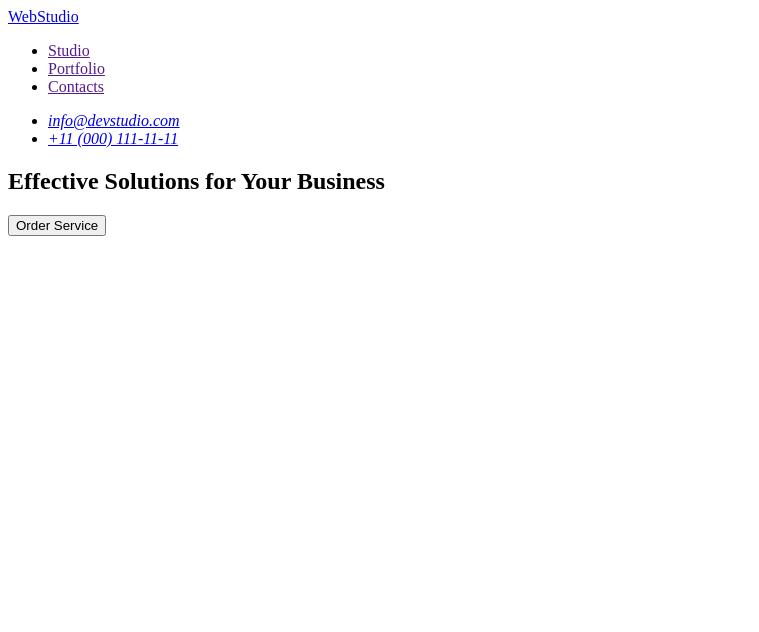
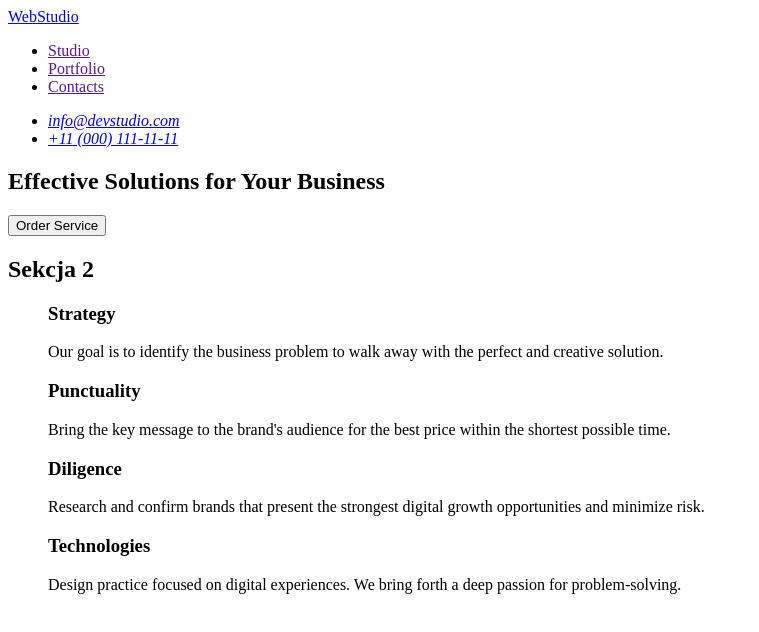
Before and after one commit to Michal901/goit-markup-hw-01, a plain HTML site: page index.html in a window 1280 px wide. Shown: the whole page, without its empty margins (0-759 px from the left). Drawn offline with Linux system fonts and the light colour scheme.

Commit message:
Update index.html

```diff
--- a/index.html
+++ b/index.html
@@ -33,7 +33,28 @@
             <h1>Effective Solutions for Your Business</h1>
             <button type="button">Order Service</button>
         </section>
-        <section></section>
+        <section>
+            <h2>Sekcja 2</h2>
+            <ul>
+                <h3>Strategy</h3>
+                <p>Our goal is to identify the business problem to walk away with the perfect and creative solution.</p>
+            </ul>
+            <ul>
+                <h3>Punctuality</h3>
+                <p>Bring the key message to the brand's audience for the best price within the shortest possible time.
+                </p>
+            </ul>
+            <ul>
+                <h3>Diligence</h3>
+                <p>Research and confirm brands that present the strongest digital growth opportunities and minimize
+                    risk.</p>
+            </ul>
+            <ul>
+                <h3>Technologies</h3>
+                <p>Design practice focused on digital experiences. We bring forth a deep passion for problem-solving.
+                </p>
+            </ul>
+        </section>
         <section></section>
         <section></section>
     </main>
```
